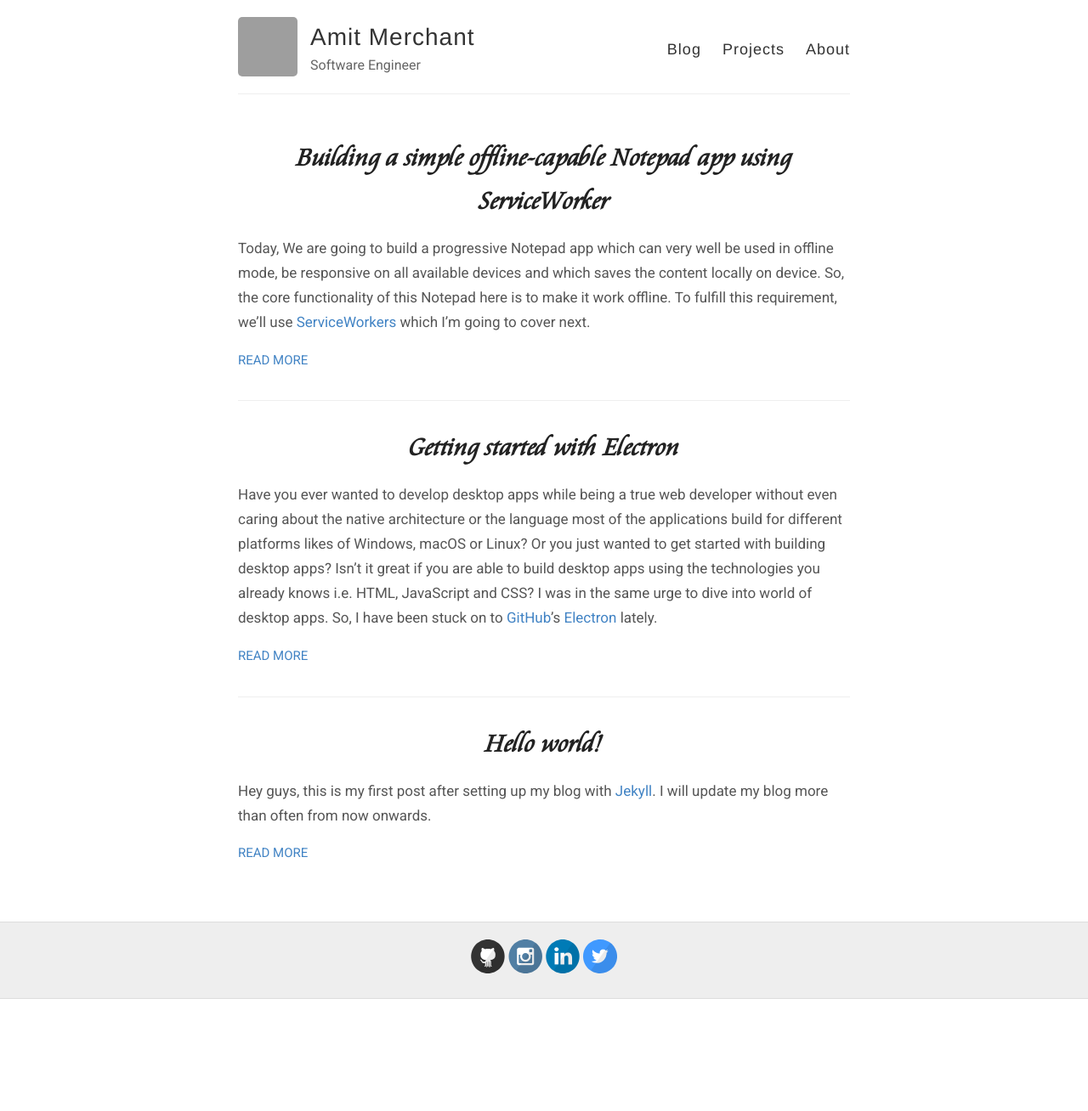
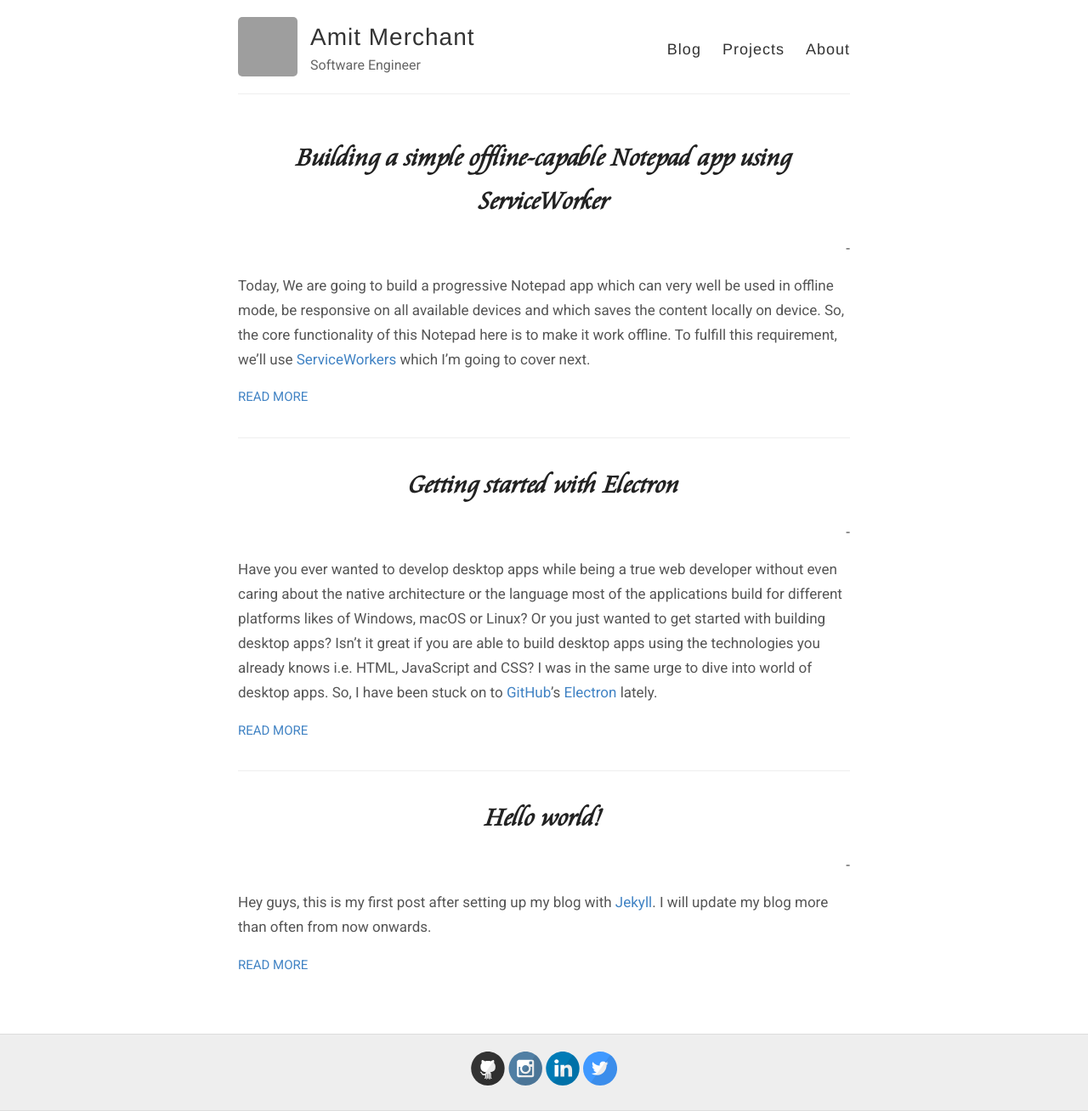
Before and after one commit to varunkumardev/amitmerchant1990.github.io, a Jekyll site: the page built from index.html, in a window 1280 px wide. Shown: the whole page at 85% size. Built offline with Jekyll 4.4.1, drawn with Linux system fonts in a browser that asks for light colours; before the commit the page ends 1176 px from its top, so only the background shows below that; grey boxes are pictures that could not be loaded.

Commit message:
more style changes

```diff
--- a/index.html
+++ b/index.html
@@ -8,6 +8,10 @@ layout: default
 
       <h1><a href="{{ site.baseurl }}{{ post.url }}">{{ post.title }}</a></h1>
 
+      <div>
+        <p class="post_date">- {{ page.date | date: "%B %e, %Y" }}</p>
+      </div>
+
       <div class="entry">
         {{ post.excerpt }}
       </div>
--- a/style.scss
+++ b/style.scss
@@ -318,6 +318,10 @@ body:after {
   color: #939aa1;
 }
 
+.post_date{
+  text-align: right;
+}
+
 
 // Settled on moving the import of syntax highlighting to the bottom of the CSS
 // ... Otherwise it really bloats up the top of the CSS file and makes it difficult to find the start
```
